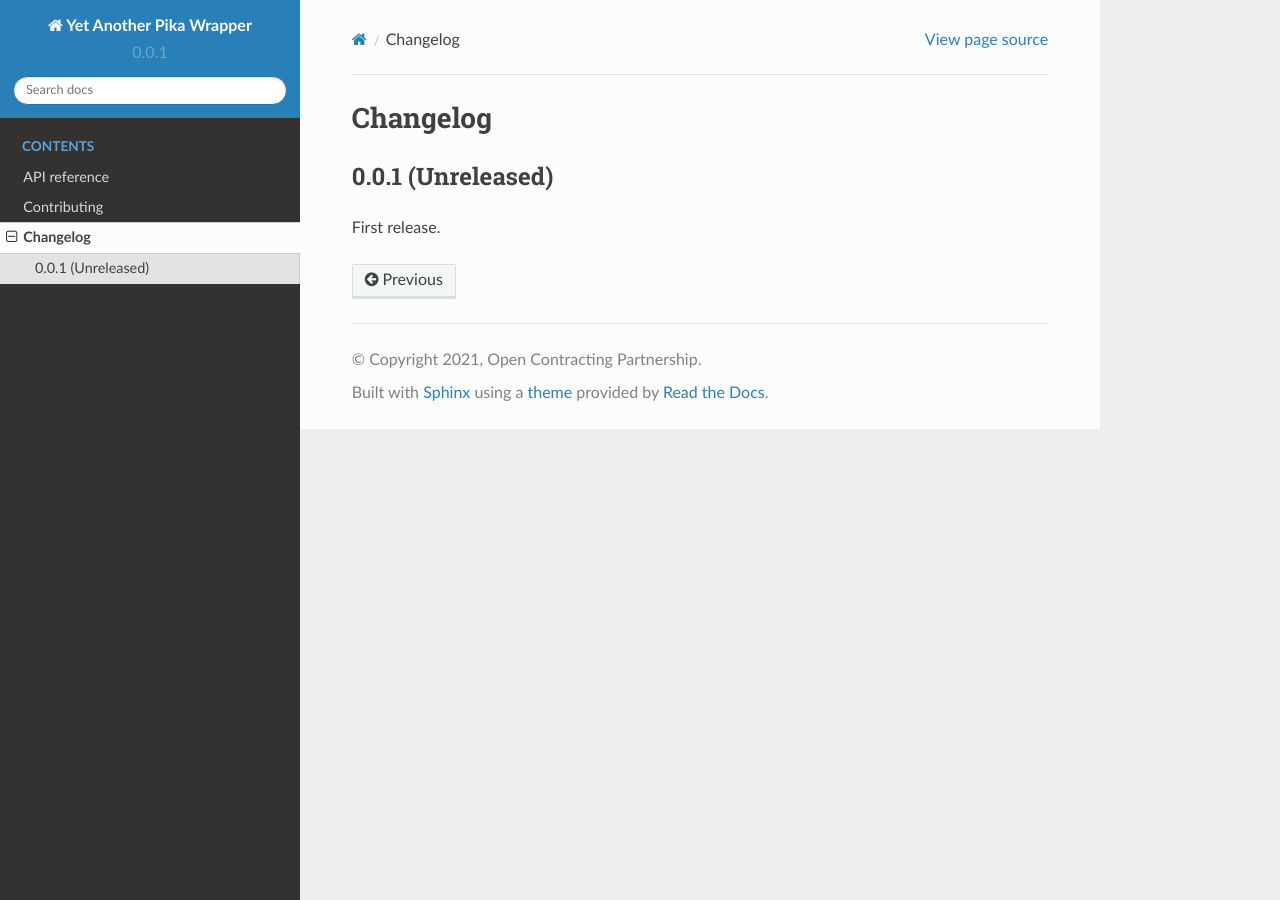
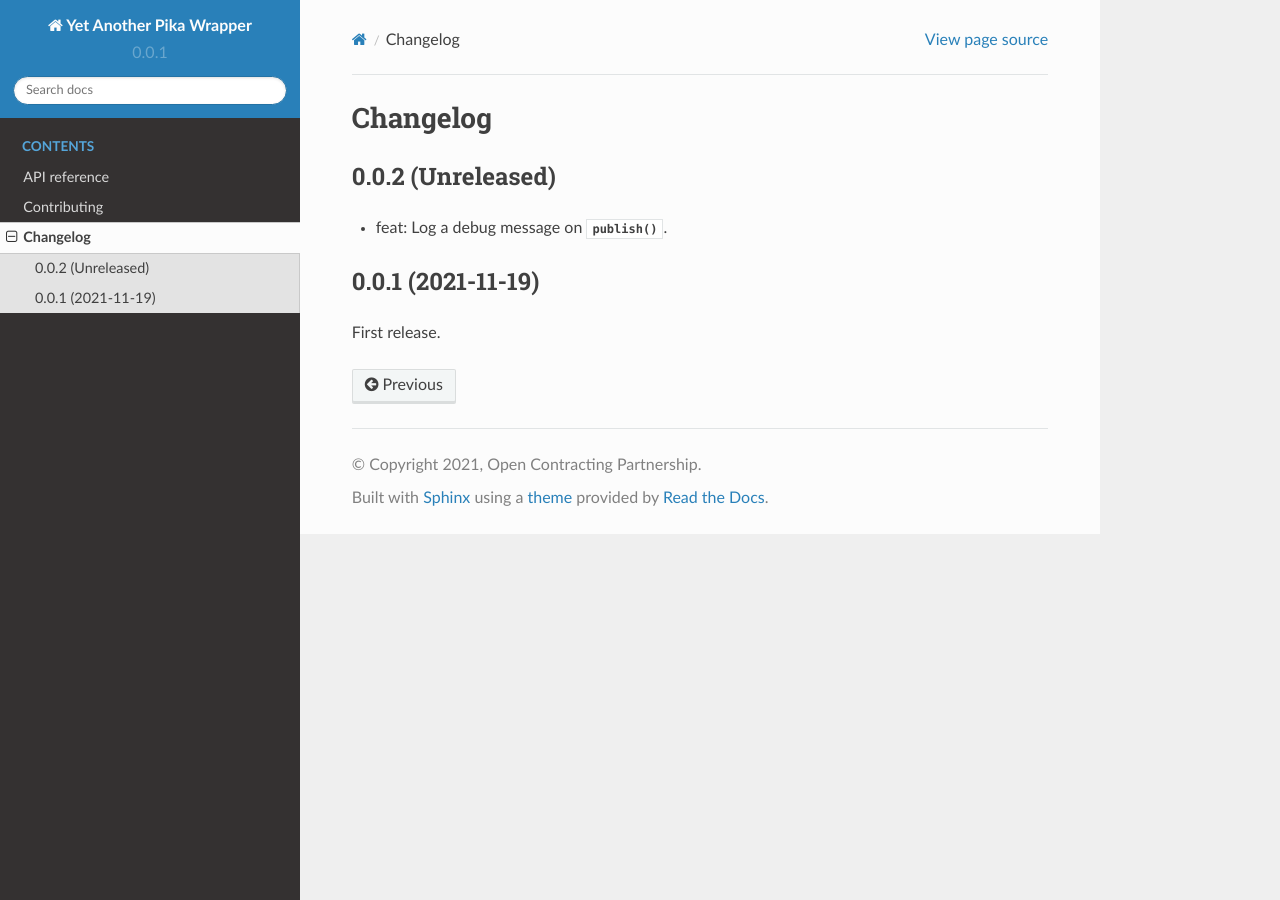
Before and after one commit to open-contracting/yapw, a Sphinx documentation site: the page built from docs/changelog.rst, in a window 1280 px wide. Built offline with Sphinx 7.4.7 and the Read the Docs theme 2.0.0, drawn with Linux system fonts in a browser that asks for light colours.

Commit message:
docs: Update changelog

```diff
--- a/docs/changelog.rst
+++ b/docs/changelog.rst
@@ -1,7 +1,12 @@
 Changelog
 =========
 
-0.0.1 (Unreleased)
+0.0.2 (Unreleased)
+------------------
+
+-  feat: Log a debug message on :meth:`~pika.clients.Publisher.publish`.
+
+0.0.1 (2021-11-19)
 ------------------
 
 First release.
```
